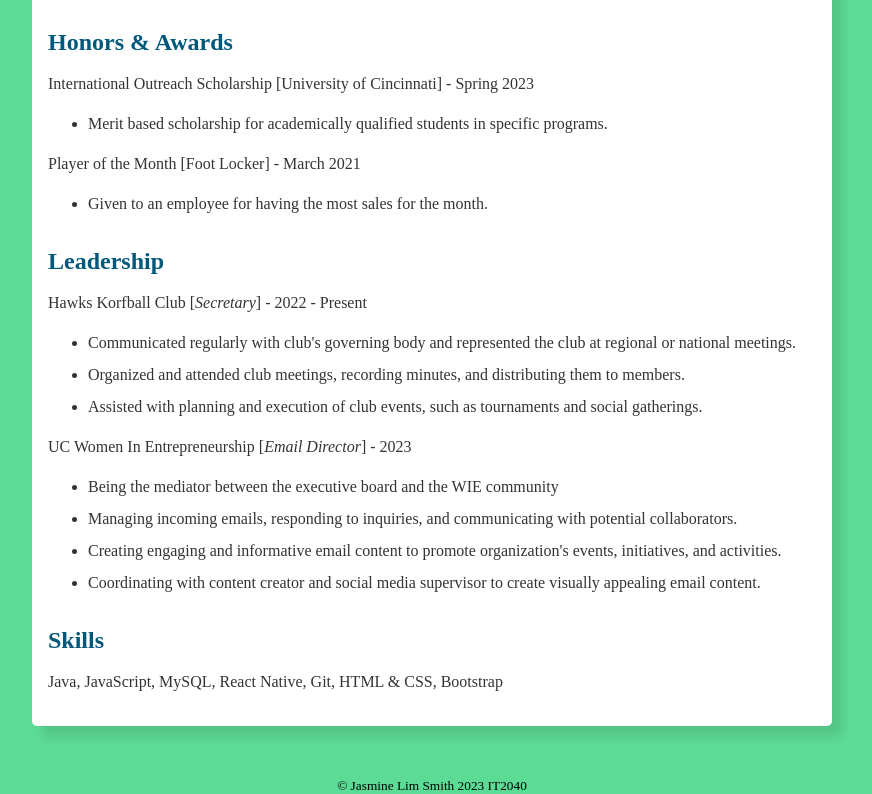
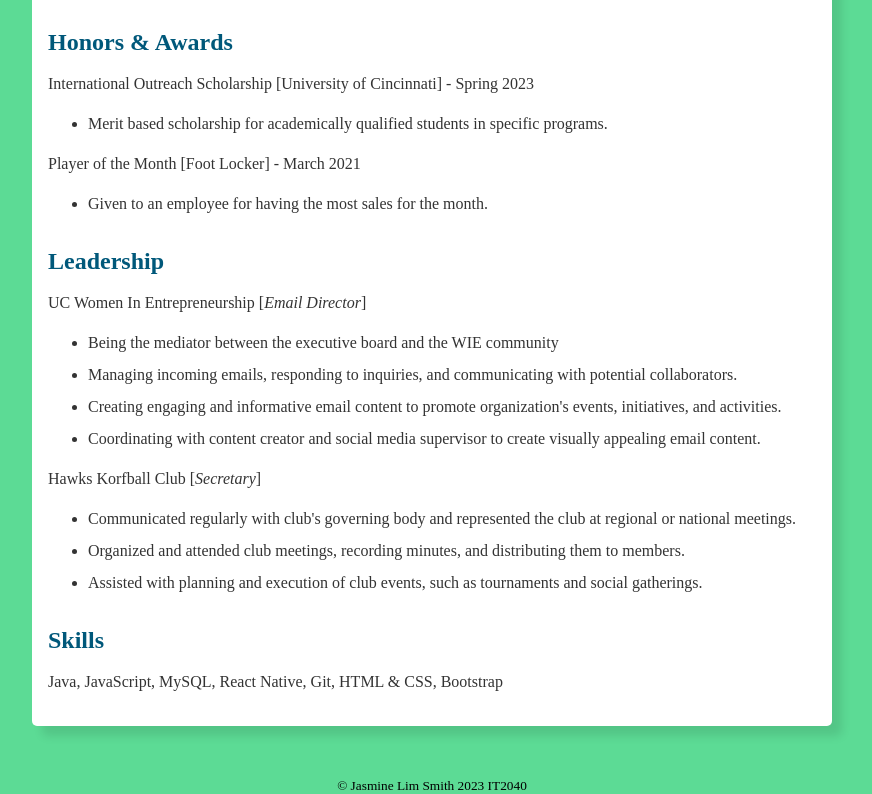
Before and after one commit to jasmineLS/jasmineLS.github.io, a plain HTML site: page resume.html in a window 1280 px wide. Shown: the part 1626-2420 px from the top of the page, without its empty margins (208-1080 px from the left). Drawn offline with Linux system fonts and the light colour scheme.

Commit message:
Update resume.html

```diff
--- a/resume.html
+++ b/resume.html
@@ -92,14 +92,8 @@
           </ul>
 
           <h2>Leadership</h2>
-          <p>Hawks Korfball Club [<i>Secretary</i>] - 2022 - Present</p>
-          <ul>
-            <li>Communicated regularly with club's governing body and represented the club at regional or national meetings.</li>
-            <li> Organized and attended club meetings, recording minutes, and distributing them to members.</li>
-            <li>Assisted with planning and execution of club events, such as tournaments and social gatherings.</li>
 
-            </ul>
-            <p>UC Women In Entrepreneurship [<i>Email Director</i>] - 2023</p>
+          <p>UC Women In Entrepreneurship [<i>Email Director</i>] </p>
           <ul>
             <li>Being the mediator between the executive board and the WIE community</li>
             <li>Managing incoming emails, responding to inquiries, and communicating with potential collaborators.</li>
@@ -107,6 +101,14 @@
             <li>Coordinating with content creator and social media supervisor to create visually appealing email content.
               </li>
             </ul>
+          <p>Hawks Korfball Club [<i>Secretary</i>] </p>
+          <ul>
+            <li>Communicated regularly with club's governing body and represented the club at regional or national meetings.</li>
+            <li> Organized and attended club meetings, recording minutes, and distributing them to members.</li>
+            <li>Assisted with planning and execution of club events, such as tournaments and social gatherings.</li>
+
+            </ul>
+
 
             <h2>Skills</h2>
       <p>Java, JavaScript, MySQL, React Native, Git, HTML & CSS, Bootstrap</p>
```
